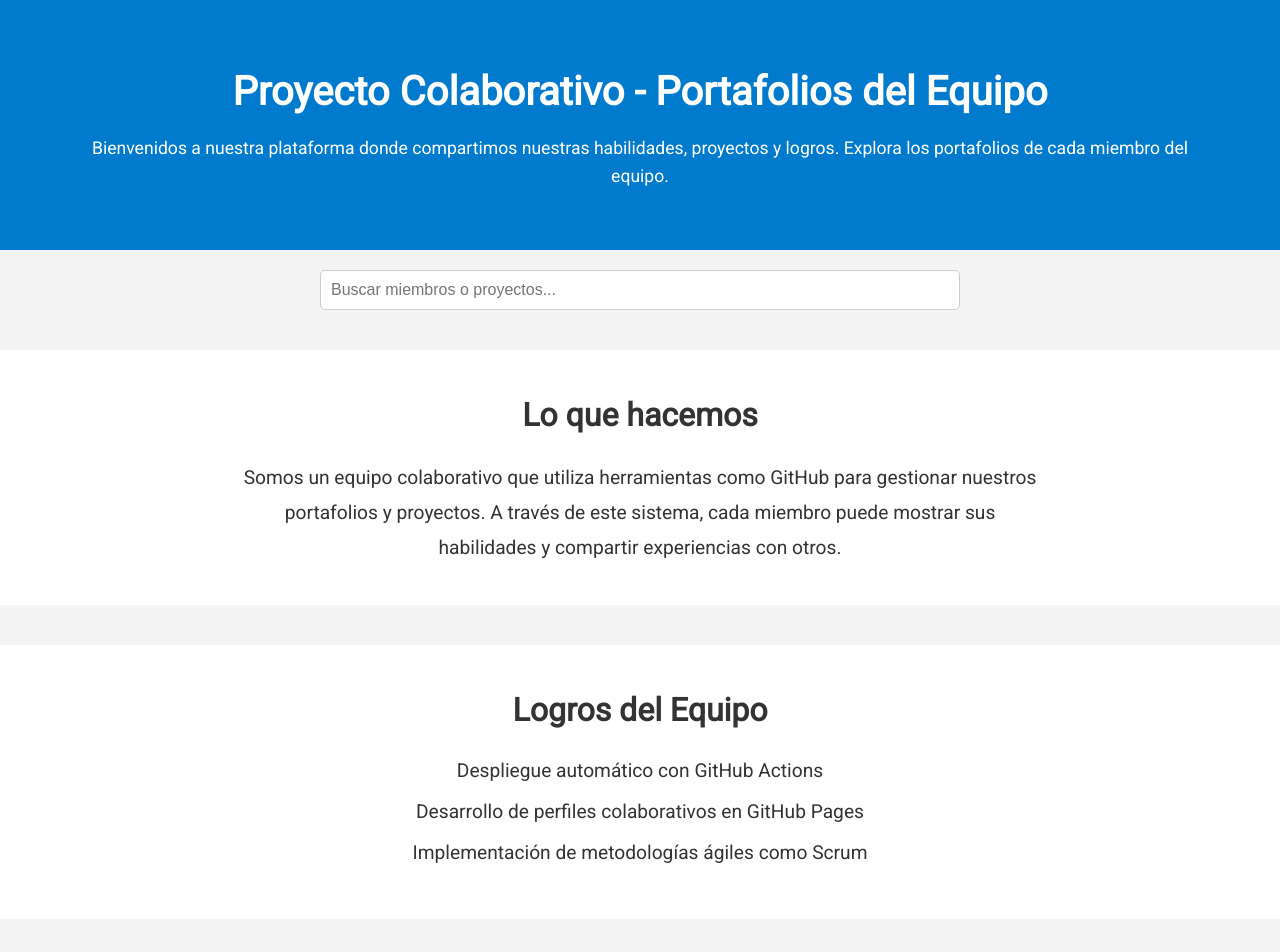
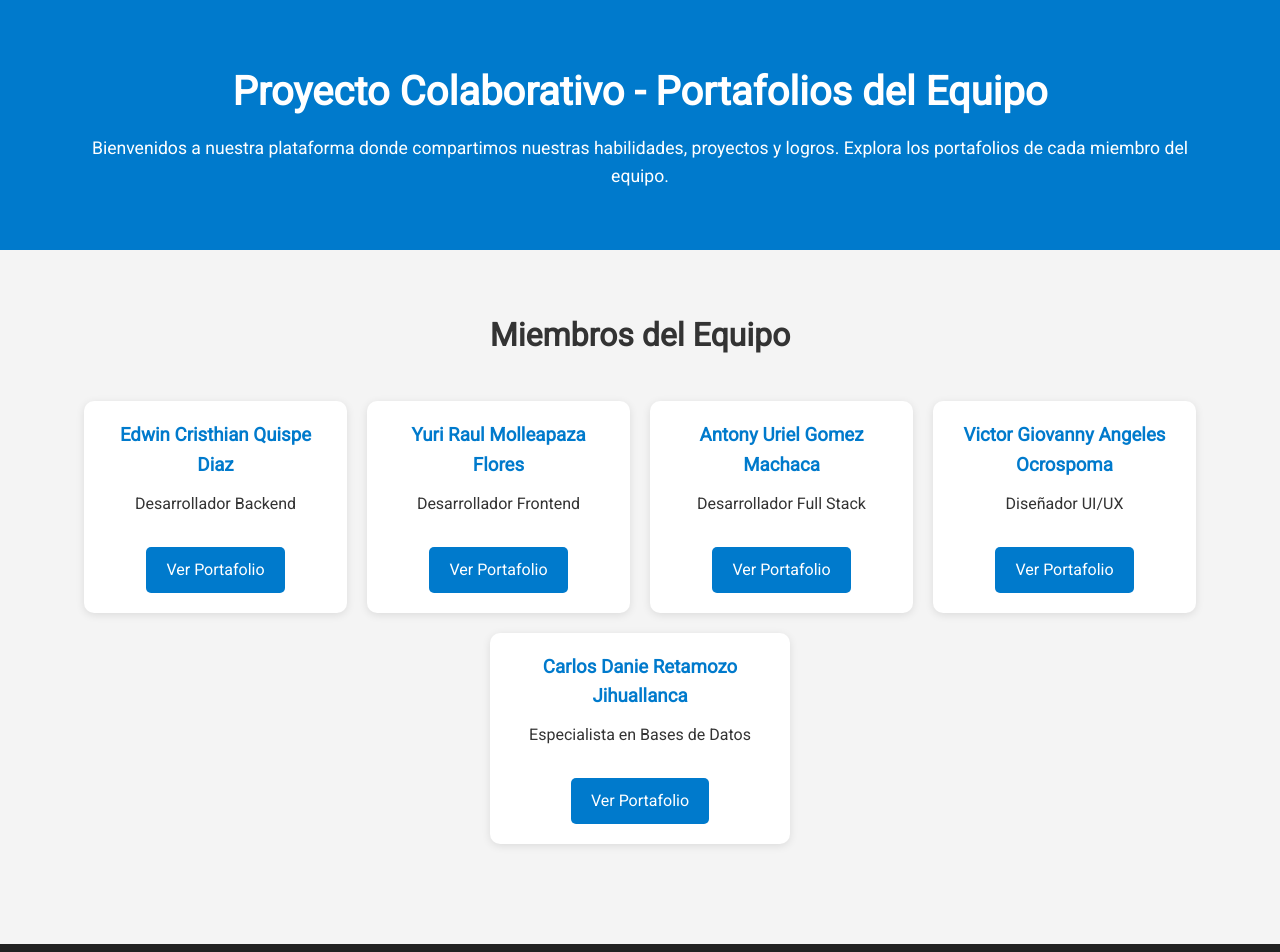
Before and after one commit to Gen0z63/Gen0z63, a website: page index.html in a window 1280 px wide. Shown: the top 952 px of the page. Drawn offline with Linux system fonts and the light colour scheme.

Commit message:
Update index.html

```diff
--- a/index.html
+++ b/index.html
@@ -8,52 +8,6 @@
     <title>Proyecto Colaborativo - Portafolios del Equipo</title>
     <link href="https://fonts.googleapis.com/css2?family=Roboto&display=swap" rel="stylesheet" />
     <link rel="stylesheet" href="style.css"> <!-- Enlace a tu archivo de estilos -->
-    <style>
-        /* Agrega un estilo para la barra de búsqueda */
-        .search-container {
-            text-align: center;
-            margin: 20px 0;
-        }
-
-        #searchInput {
-            width: 50%;
-            padding: 10px;
-            font-size: 16px;
-            border-radius: 5px;
-            border: 1px solid #ccc;
-        }
-
-        /* Estilo para las secciones */
-        section {
-            margin: 40px 0;
-        }
-
-        section h2 {
-            font-size: 24px;
-            margin-bottom: 20px;
-        }
-
-        .team-members {
-            display: flex;
-            flex-wrap: wrap;
-            justify-content: space-around;
-        }
-
-        .team-member {
-            width: 200px;
-            text-align: center;
-            margin: 10px;
-            padding: 20px;
-            border: 1px solid #ccc;
-            border-radius: 8px;
-        }
-
-        /* Imagen responsiva */
-        #teamImage img {
-            width: 100%;
-            height: auto;
-        }
-    </style>
 </head>
 
 <body>
@@ -65,52 +19,11 @@
         </div>
     </header>
 
-    <!-- Barra de búsqueda -->
-    <div class="search-container">
-        <input type="text" id="searchInput" onkeyup="searchFunction()" placeholder="Buscar miembros o proyectos..." title="Buscar">
-    </div>
-
-    <script>
-        function searchFunction() {
-            var input, filter, ul, li, a, i, txtValue;
-            input = document.getElementById("searchInput");
-            filter = input.value.toUpperCase();
-            ul = document.getElementById("portfolioList");
-            li = ul.getElementsByTagName("li");
-
-            for (i = 0; i < li.length; i++) {
-                a = li[i].getElementsByTagName("a")[0];
-                txtValue = a.textContent || a.innerText;
-                if (txtValue.toUpperCase().indexOf(filter) > -1) {
-                    li[i].style.display = "";
-                } else {
-                    li[i].style.display = "none";
-                }
-            }
-        }
-    </script>
-
-    <!-- Apartado de lo que hacemos -->
-    <section id="whatWeDo">
-        <h2>Lo que hacemos</h2>
-        <p>Somos un equipo colaborativo que utiliza herramientas como GitHub para gestionar nuestros portafolios y proyectos. A través de este sistema, cada miembro puede mostrar sus habilidades y compartir experiencias con otros.</p>
-    </section>
-
-    <!-- Apartado de logros -->
-    <section id="achievements">
-        <h2>Logros del Equipo</h2>
-        <ul>
-            <li>Despliegue automático con GitHub Actions</li>
-            <li>Desarrollo de perfiles colaborativos en GitHub Pages</li>
-            <li>Implementación de metodologías ágiles como Scrum</li>
-        </ul>
-    </section>
-
     <!-- Sección de miembros -->
     <section class="team">
         <div class="container">
             <h2>Miembros del Equipo</h2>
-            <div class="team-members" id="portfolioList">
+            <div class="team-members">
                 <!-- Miembro 1 -->
                 <div class="team-member">
                     <h3>Edwin Cristhian Quispe Diaz</h3>
@@ -145,12 +58,6 @@
         </div>
     </section>
 
-    <!-- Imagen de equipo -->
-    <section id="teamImage">
-        <h2>Conoce a nuestro equipo</h2>
-        <img src="ruta/de/tu/imagen.jpg" alt="Imagen del equipo" />
-    </section>
-
     <!-- Footer con información de contacto o derechos de autor -->
     <footer>
         <div class="container">
```
